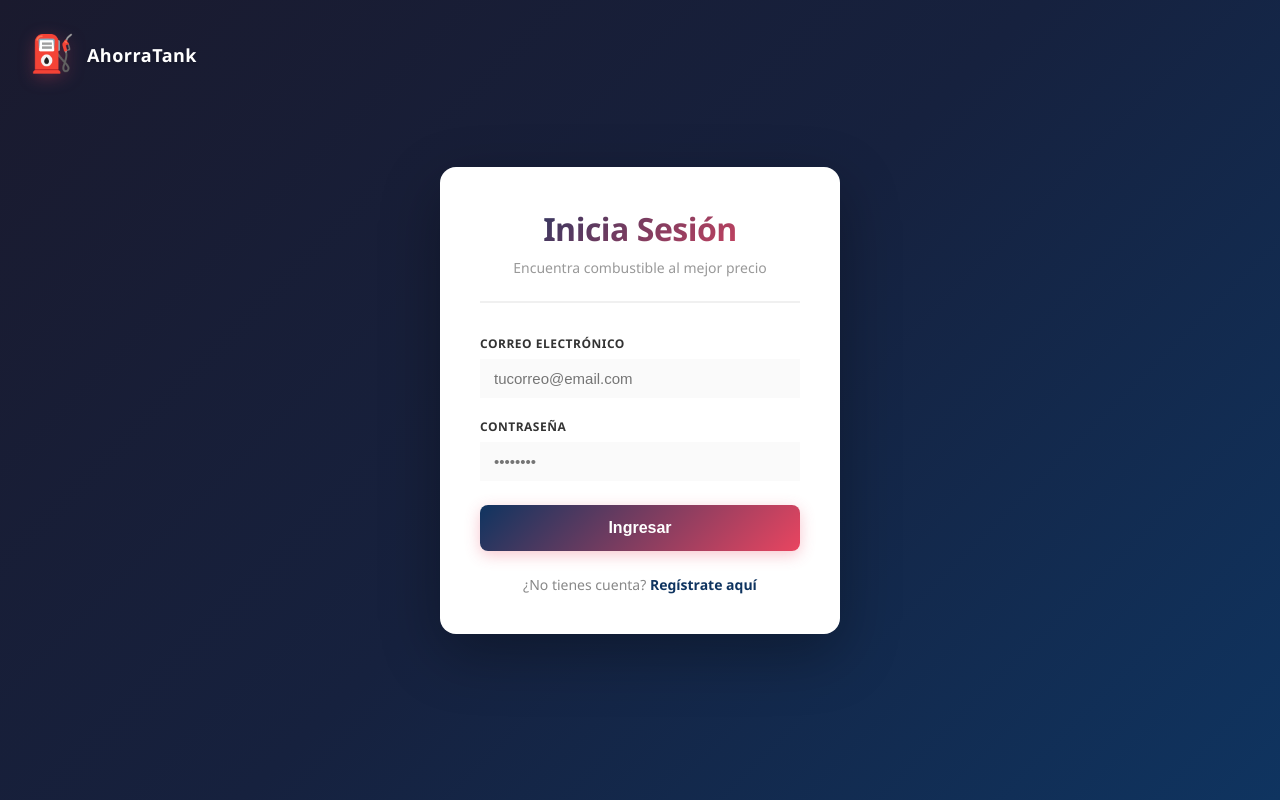
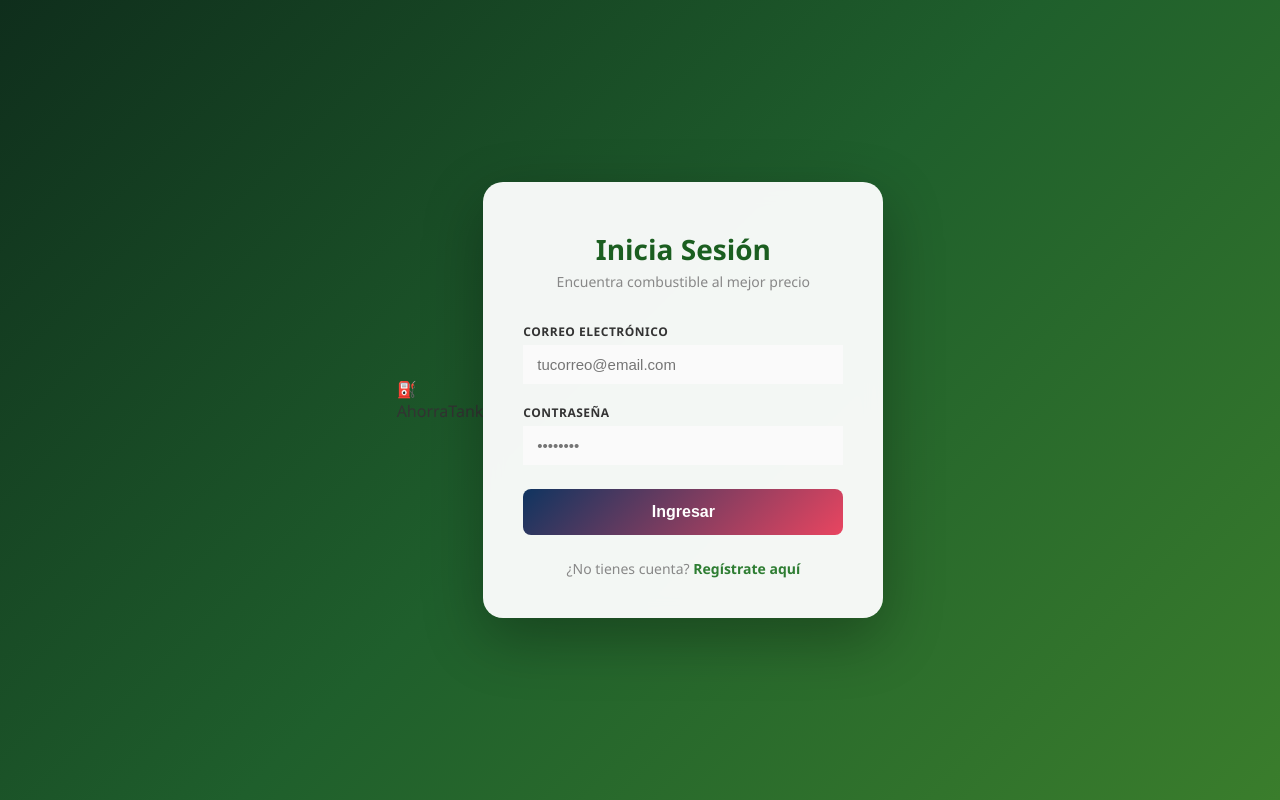
Before and after one commit to David26044/horratank-frontend, a React (Vite) app: page /login in a window 1280 px wide. Built offline with nearby package versions, Linux system fonts and the light colour scheme; the HTML template or start-up script is replaced by a standard one.

Commit message:
Mejorado con los colores de nuestro equipo y password visible/invisible

```diff
--- a/src/pages/LoginPage.css
+++ b/src/pages/LoginPage.css
@@ -3,54 +3,36 @@
   display: flex;
   align-items: center;
   justify-content: center;
-  background: linear-gradient(135deg, #1a1a2e 0%, #16213e 50%, #0f3460 100%);
-  position: relative;
-  overflow: hidden;
+  background: linear-gradient(135deg, #0f2e1c 0%, #1f5f2c 50%, #3a7d2c 100%);
 }
 
-/* Watermark Logo en esquina superior izquierda */
-.logo-watermark {
-  position: absolute;
-  top: 30px;
-  left: 30px;
-  display: flex;
-  align-items: center;
-  gap: 12px;
-  z-index: 10;
-  animation: slideInLeft 0.6s ease-out;
+.login-card {
+  background: rgba(255, 255, 255, 0.95);
+  backdrop-filter: blur(10px);
+  border-radius: 20px;
+  padding: 40px;
+  width: 100%;
+  max-width: 400px;
+  box-shadow: 0 20px 60px rgba(0, 0, 0, 0.3);
 }
 
-.logo-icon {
-  font-size: 36px;
-  animation: float 3s ease-in-out infinite;
-  filter: drop-shadow(0 4px 8px rgba(233, 69, 96, 0.3));
+.login-header {
+  text-align: center;
+  margin-bottom: 32px;
 }
 
-.logo-text {
-  font-size: 18px;
-  font-weight: 700;
-  color: #fff;
-  letter-spacing: 0.5px;
-  text-shadow: 0 2px 4px rgba(0, 0, 0, 0.2);
+.login-logo-img {
+  width: 90px;
+  margin-bottom: 10px;
+
+  /* 🔥 animaciones */
+  animation: float 3s ease-in-out infinite, slideInUp 0.6s ease-out;
+
+  /* sombra pro */
+  filter: drop-shadow(0 6px 12px rgba(0, 0, 0, 0.2));
 }
 
-/* Animaciones */
-@keyframes float {
-  0%, 100% { transform: translateY(0px); }
-  50% { transform: translateY(-8px); }
-}
-
-@keyframes slideInLeft {
-  from {
-    opacity: 0;
-    transform: translateX(-30px);
-  }
-  to {
-    opacity: 1;
-    transform: translateX(0);
-  }
-}
-
+/* Animación de entrada */
 @keyframes slideInUp {
   from {
     opacity: 0;
@@ -62,39 +44,27 @@
   }
 }
 
-.login-card {
-  background: #fff;
-  border-radius: 16px;
-  padding: 40px;
-  width: 100%;
-  max-width: 400px;
-  box-shadow: 0 20px 60px rgba(0, 0, 0, 0.3);
-  animation: slideInUp 0.6s ease-out 0.2s both;
-}
-
-.login-header {
-  text-align: center;
-  margin-bottom: 32px;
-  padding-bottom: 24px;
-  border-bottom: 2px solid #f0f0f0;
+/* Animación flotante (la importante) */
+@keyframes float {
+  0%,
+  100% {
+    transform: translateY(0px);
+  }
+  50% {
+    transform: translateY(-8px);
+  }
 }
 
 .login-title {
-  font-size: 32px;
+  font-size: 28px;
   font-weight: 700;
-  background: linear-gradient(135deg, #0f3460, #e94560);
-  -webkit-background-clip: text;
-  -webkit-text-fill-color: transparent;
-  background-clip: text;
-  margin: 0 0 8px;
-  letter-spacing: -0.5px;
+  color: #1b5e20;
+  margin: 8px 0 4px;
 }
 
 .login-subtitle {
   font-size: 14px;
-  color: #999;
-  margin: 0;
-  font-weight: 500;
+  color: #888;
 }
 
 .login-form {
@@ -113,53 +83,80 @@
   font-size: 14px;
   font-weight: 600;
   color: #444;
-  margin-bottom: 2px;
 }
 
 .form-field input {
   padding: 12px 16px;
   border-radius: 8px;
-  border: 1.5px solid #e0e0e0;
+  border: 1.5px solid #ddd;
   font-size: 15px;
   outline: none;
-  transition: all 0.3s ease;
-  background: #f8f9fa;
+  transition: border-color 0.2s;
 }
 
 .form-field input:focus {
-  border-color: #0f3460;
-  background: #fff;
-  box-shadow: 0 0 0 3px rgba(15, 52, 96, 0.1);
+  border-color: #2e7d32;
+}
+
+.password-input-container {
+  position: relative;
+  display: flex;
+  align-items: center;
+}
+
+.password-input-container input {
+  width: 100%;
+  padding-right: 40px;
+}
+
+.toggle-password {
+  position: absolute;
+  right: 10px;
+  background: none;
+  border: none;
+  cursor: pointer;
+  font-size: 13px;
+  color: #2e7d32;
+  font-weight: 600;
+
+  /* 🔥 quita estilos feos */
+  outline: none;
+}
+
+.toggle-password:focus {
+  outline: none;
+}
+
+.toggle-password:active {
+  outline: none;
+  box-shadow: none;
 }
 
 .btn-primary {
   padding: 14px;
   border-radius: 8px;
   border: none;
-  background: linear-gradient(135deg, #0f3460, #e94560);
+  background: linear-gradient(135deg, #2e7d32, #e53935);
   color: #fff;
   font-size: 16px;
   font-weight: 600;
   cursor: pointer;
-  margin-top: 8px;
-  transition: all 0.3s ease;
-  position: relative;
-  overflow: hidden;
-  box-shadow: 0 4px 15px rgba(233, 69, 96, 0.3);
+  margin-top: 4px;
+  transition: transform 0.1s, opacity 0.2s;
 }
 
-.btn-primary:hover:not(:disabled) {
-  transform: translateY(-2px);
-  box-shadow: 0 6px 20px rgba(233, 69, 96, 0.4);
-}
-
-.btn-primary:active:not(:disabled) {
-  transform: translateY(0px);
+.btn-primary:hover {
+  transform: scale(1.03);
 }
 
 .btn-primary:disabled {
   opacity: 0.7;
   cursor: not-allowed;
+}
+
+.error-message {
+  color: #c62828;
+  background: #fdecea;
 }
 
 .login-footer {
@@ -170,34 +167,7 @@
 }
 
 .login-footer a {
-  color: #0f3460;
-  text-decoration: none;
-  font-weight: 600;
-  transition: all 0.2s ease;
-  position: relative;
-}
-
-.login-footer a:hover {
-  color: #e94560;
-}
-
-.login-footer a::after {
-  content: '';
-  position: absolute;
-  bottom: -2px;
-  left: 0;
-  width: 0;
-  height: 2px;
-  background: linear-gradient(135deg, #0f3460, #e94560);
-  transition: width 0.3s ease;
-}
-
-.login-footer a:hover::after {
-  width: 100%;
-}
-
-.login-footer a {
-  color: #0f3460;
+  color: #2e7d32;
   font-weight: 600;
   text-decoration: none;
 }
```
